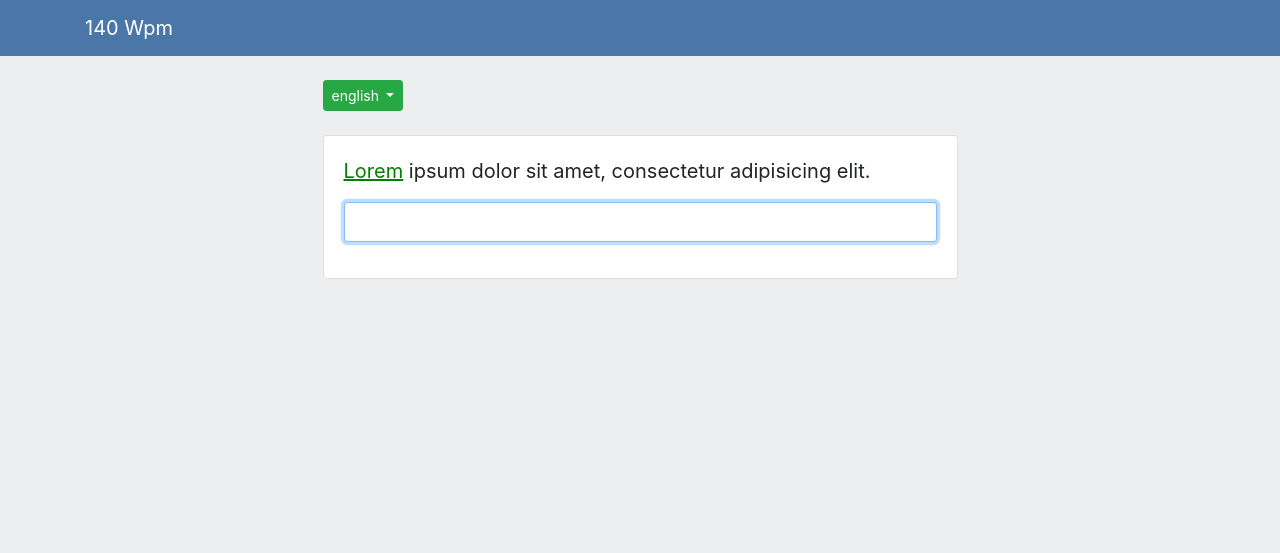
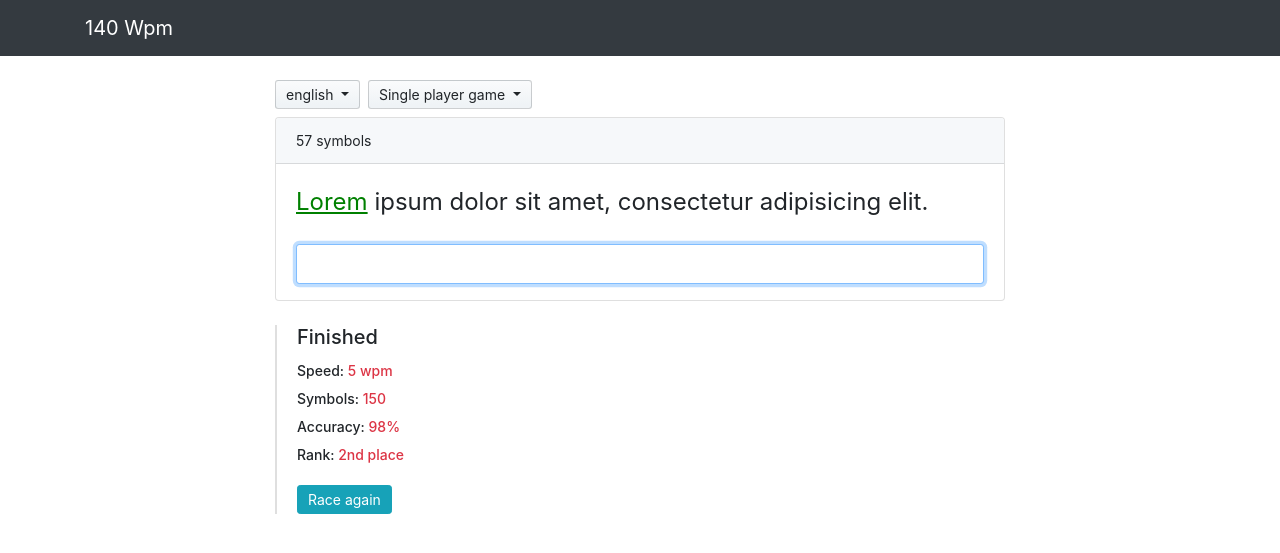
Before and after one commit to AzamatSoodaev/jet-fingers, a PHP site: page / in a window 1280 px wide. Shown: the top 553 px of the page. Run offline with PHP 8.4, Linux system fonts and the light colour scheme; some libraries are stand-ins or nearby versions.

Commit message:
html layout

```diff
--- a/css/main.css
+++ b/css/main.css
@@ -1,5 +1,6 @@
 body {
   padding-top: 56px;
+  font-size: 14px;
 }
 
 .bg-light {
@@ -9,3 +10,28 @@ body {
 .bg-primary {
 	background-color: #4a76a8 !important;
 }
+
+.btn {
+	font-size: 14px;
+	padding: 3px 10px;
+}
+
+.btn-primary {
+	background-color: #4a76a8 !important;
+	border: none;
+}
+
+.btn-default {
+	background-color: #eff3f6;
+	background-image: linear-gradient(-180deg,#fafbfc,#eff3f6 90%);
+	border: 1px solid rgba(27,31,35,.2);
+}
+
+.dropdown-item {
+	font-size: 14px;
+}
+
+.card-header,
+.card-footer {
+	background-color: #f6f8fa;
+}
--- a/css/style.css
+++ b/css/style.css
@@ -8,10 +8,21 @@
 }
 
 .wpm-text {
-	font-size: 20px;
+	font-size: 24px;
 }
 
 #userText {
 	padding: 0;
 	font-size: 20px;
 }
+
+.score {
+	padding-left: 20px;
+	border-left: 2px solid rgba(0,0,0,.125);
+}
+
+.mylist {
+	font-weight: 500;
+	list-style-type: none;
+	line-height: 2;
+}
--- a/index.html
+++ b/index.html
@@ -19,10 +19,10 @@
 
 </head>
 
-<body class="bg-light">
+<body>
 
   <!-- Navigation -->
-  <nav class="navbar navbar-expand-lg navbar-dark bg-primary fixed-top">
+  <nav class="navbar navbar-expand-lg navbar-dark bg-dark fixed-top">
     <div class="container">
       <a class="navbar-brand" href="index.html">140 Wpm</a>
     </div>
@@ -32,27 +32,51 @@
   <!-- Page Content -->
   <div class="container">
     <div class="row mt-4">
-      <div class="col-lg-7 mx-auto">
-        <div class="dropdown mb-4">
-          <button class="btn btn-sm btn-success dropdown-toggle" type="button" id="dropdownMenuButton" data-toggle="dropdown" aria-haspopup="true" aria-expanded="false">
-            english
-          </button>
-          <div class="dropdown-menu" aria-labelledby="dropdownMenuButton">
-            <a class="dropdown-item" href="#">Русский</a>
-            <a class="dropdown-item" href="#">Кыргызча</a>
+      <div class="col-lg-8 mx-auto">
+        <div class="game-config mb-2">
+          <div class="btn-group">
+            <button class="btn btn-sm btn-default dropdown-toggle" type="button" id="dropdownMenuButton" data-toggle="dropdown" aria-haspopup="true" aria-expanded="false">
+              english
+            </button>
+            <div class="dropdown-menu" aria-labelledby="dropdownMenuButton">
+              <a class="dropdown-item" href="#">Русский</a>
+              <a class="dropdown-item" href="#">Кыргызча</a>
+            </div>
+          </div>
+
+          <div class="btn-group ml-1">
+            <button class="btn btn-sm btn-default dropdown-toggle" type="button" id="dropdownMenuButton" data-toggle="dropdown" aria-haspopup="true" aria-expanded="false">
+              Single player game
+            </button>
+            <div class="dropdown-menu" aria-labelledby="dropdownMenuButton">
+              <a class="dropdown-item" href="#">Competition</a>
+            </div>
           </div>
         </div>
 
-        <div class="card">
-         <!--  <div class="card-header">
-            Type
-          </div> -->
-          <div class="card-body">
+        <div class="card mb-4">
+          <div class="card-header">
+            <div class="race-info">
+              <span id="text-length"></span>
+            </div>
+          </div>
+          <div class="card-body pb-0">
             <p class="wpm-text" id="sourceText"></p>
-            <div class="form-group">
+            <div class="form-group mt-4">
               <input type="text" class="form-control form-control-sm" id="userText" maxlength="15">
             </div>
           </div>
+        </div>
+
+        <div class="score mb-4">
+          <h5>Finished</h5>
+          <ul class="mylist pl-0">
+            <li>Speed: <span id="wpm" class="text-danger">5 wpm</span></li>
+            <li>Symbols: <span id="wpm" class="text-danger">150</span></li>
+            <li>Accuracy: <span id="accuracy" class="text-danger">98%</span></li>
+            <li>Rank: <span id="accuracy" class="text-danger">2nd place</span></li>
+          </ul>
+          <button class="btn btn-sm btn-info">Race again</button>
         </div>
       </div>
     </div>
--- a/js/Wpm-Module.js
+++ b/js/Wpm-Module.js
@@ -4,7 +4,7 @@ const WpmText = (function($) {
   let wordId;
   let word;
   let wordsAmount;
-  let symbols;
+  let textLength;
 
   function setText() {
     text = getText().split(" ").map((word, id) => {
@@ -45,6 +45,10 @@ const WpmText = (function($) {
     $('p#sourceText').html( text.join(' ') );
   }
 
+  function printTextLength() {
+    $('#text-length').html(getText().length + ' symbols');
+  }
+
   function disablePrinting() {
     $('#userText').attr('disabled', '');
   }
@@ -71,6 +75,7 @@ const WpmText = (function($) {
       setText();
       printText();
       setWordsAmount();
+      printTextLength();
       setWordId();
       setWord();
       setUnderlinedWord();
```
